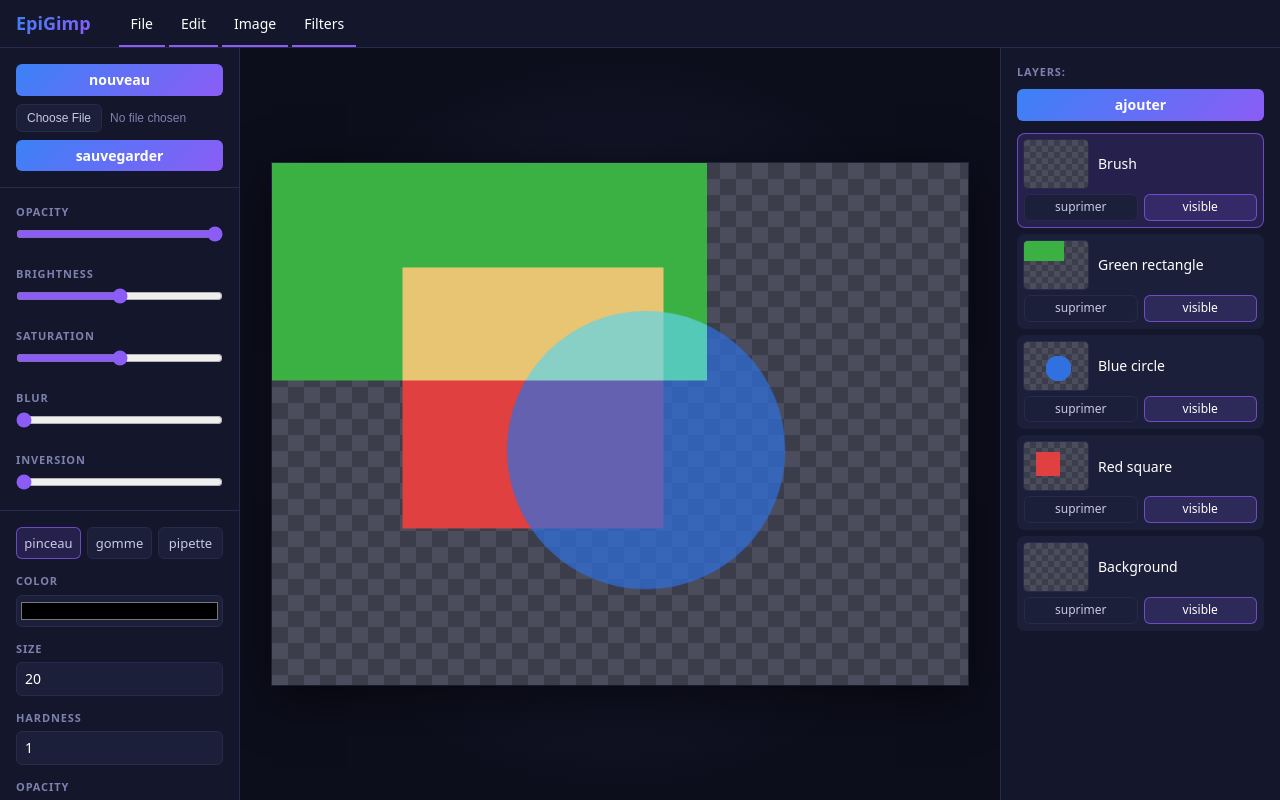
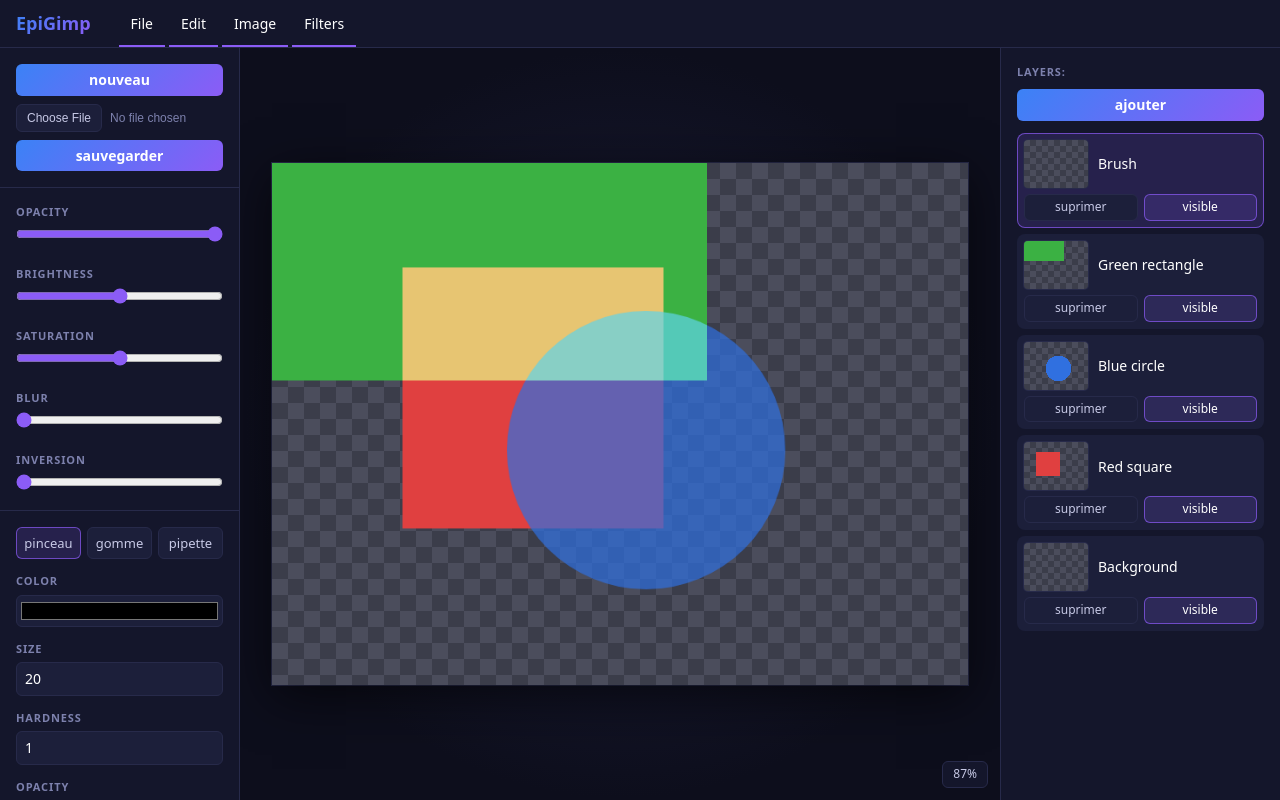
Before and after one commit to JurassicX/EpiGimp, a React (Vite) app: page / in a window 1280 px wide. Built offline with nearby package versions, Linux system fonts and the light colour scheme.

Commit message:
[+] applying relative size on the canva

```diff
--- a/src/ui/App.css
+++ b/src/ui/App.css
@@ -78,16 +78,13 @@
   grid-area: canvas;
   min-width: 0;
   min-height: 0;
-  overflow: auto;
-  display: grid;
-  place-items: safe center;
-  padding: 32px;
+  position: relative;
+  overflow: hidden;
   background: radial-gradient(circle at center, #1b1d3a 0%, var(--bg) 70%);
 }
 
 .canvas-area canvas {
-  max-width: 100%;
-  max-height: 100%;
+  position: absolute;
   box-shadow:
     0 12px 48px rgba(0, 0, 0, 0.6),
     0 0 0 1px var(--border);
--- a/src/ui/panels/CanvasArea.css
+++ b/src/ui/panels/CanvasArea.css
@@ -9,3 +9,13 @@
   );
   background-size: calc(var(--check-size) * 2) calc(var(--check-size) * 2);
 }
+
+.zoom-label {
+  position: absolute;
+  right: 12px;
+  bottom: 12px;
+  padding: 4px 10px;
+  font-size: 12px;
+  font-variant-numeric: tabular-nums;
+  background: var(--panel);
+}
--- a/src/ui/panels/CanvasArea.tsx
+++ b/src/ui/panels/CanvasArea.tsx
@@ -1,4 +1,4 @@
-import { useEffect, useRef } from "react";
+import { useEffect, useRef, useState } from "react";
 import { renderDocument } from "../core/renderer";
 import { getMousePos, type MousePos } from "../mouse/mouseEvent";
 import "./CanvasArea.css";
@@ -10,6 +10,9 @@ import {
 import { hexColor } from "../core/hexColor";
 import type { EpiDocument } from "../core/document";
 
+const MIN_ZOOM = 0.05;
+const MAX_ZOOM = 32;
+
 interface CanvasAreaProps {
   doc: EpiDocument;
   brush: BrushSettings;
@@ -19,6 +22,98 @@ interface CanvasAreaProps {
 export function CanvasArea({ doc, brush, onBrushChange }: CanvasAreaProps) {
   const canvasRef = useRef<HTMLCanvasElement>(null);
   const stroke = useRef<MousePos[] | null>(null);
+  const areaRef = useRef<HTMLElement>(null);
+  const spaceHeld = useRef(false);
+  const pan = useRef<{ x: number; y: number } | null>(null);
+  const [view, setView] = useState({ zoom: 1, x: 0, y: 0 });
+
+  function fitToView() {
+    const area = areaRef.current;
+    if (!area) return;
+
+    const zoom = Math.min(
+      1,
+      (area.clientWidth - 64) / doc.width,
+      (area.clientHeight - 64) / doc.height,
+    );
+    setView({
+      zoom,
+      x: (area.clientWidth - doc.width * zoom) / 2,
+      y: (area.clientHeight - doc.height * zoom) / 2,
+    });
+  }
+
+  useEffect(fitToView, [doc.width, doc.height]);
+
+  useEffect(() => {
+    const area = areaRef.current;
+    if (!area) return;
+
+    const handleWheel = (ev: WheelEvent) => {
+      if (!ev.ctrlKey) return;
+      ev.preventDefault();
+
+      const rect = area.getBoundingClientRect();
+      const cursorX = ev.clientX - rect.left;
+      const cursorY = ev.clientY - rect.top;
+
+      setView((previous) => {
+        const zoom = Math.min(
+          MAX_ZOOM,
+          Math.max(MIN_ZOOM, previous.zoom * (ev.deltaY < 0 ? 1.1 : 1 / 1.1)),
+        );
+        const ratio = zoom / previous.zoom;
+        return {
+          zoom,
+          x: cursorX - (cursorX - previous.x) * ratio,
+          y: cursorY - (cursorY - previous.y) * ratio,
+        };
+      });
+    };
+
+    area.addEventListener("wheel", handleWheel, { passive: false });
+    return () => area.removeEventListener("wheel", handleWheel);
+  }, []);
+
+  useEffect(() => {
+    function handleKey(ev: KeyboardEvent) {
+      if (ev.code !== "Space") return;
+      if (ev.target instanceof HTMLInputElement) return;
+      ev.preventDefault();
+      spaceHeld.current = ev.type === "keydown";
+    }
+
+    window.addEventListener("keydown", handleKey);
+    window.addEventListener("keyup", handleKey);
+    return () => {
+      window.removeEventListener("keydown", handleKey);
+      window.removeEventListener("keyup", handleKey);
+    };
+  }, []);
+
+  function isPanStart(ev: React.PointerEvent) {
+    return ev.button === 1 || spaceHeld.current;
+  }
+
+  function handleAreaPointerDown(ev: React.PointerEvent<HTMLElement>) {
+    if (!isPanStart(ev)) return;
+    ev.preventDefault();
+    ev.currentTarget.setPointerCapture(ev.pointerId);
+    pan.current = { x: ev.clientX - view.x, y: ev.clientY - view.y };
+  }
+
+  function handleAreaPointerMove(ev: React.PointerEvent<HTMLElement>) {
+    if (!pan.current) return;
+    setView({
+      ...view,
+      x: ev.clientX - pan.current.x,
+      y: ev.clientY - pan.current.y,
+    });
+  }
+
+  function handleAreaPointerUp() {
+    pan.current = null;
+  }
 
   useEffect(() => {
     const canvas = canvasRef.current;
@@ -57,7 +152,7 @@ export function CanvasArea({ doc, brush, onBrushChange }: CanvasAreaProps) {
   }
 
   function handlePointerDown(ev: React.PointerEvent<HTMLCanvasElement>) {
-    if (stroke.current) return;
+    if (stroke.current || isPanStart(ev)) return;
 
     const pos = getMousePos(ev.currentTarget, ev);
 
@@ -83,17 +178,33 @@ export function CanvasArea({ doc, brush, onBrushChange }: CanvasAreaProps) {
   }
 
   return (
-    <main className="canvas-area">
+    <main
+      ref={areaRef}
+      className="canvas-area"
+      onPointerDown={handleAreaPointerDown}
+      onPointerMove={handleAreaPointerMove}
+      onPointerUp={handleAreaPointerUp}
+    >
       <canvas
         ref={canvasRef}
         className="checkerboard"
         width={800}
         height={600}
+        style={{
+          left: view.x,
+          top: view.y,
+          width: doc.width * view.zoom,
+          height: doc.height * view.zoom,
+          imageRendering: view.zoom >= 2 ? "pixelated" : "auto",
+        }}
         onPointerDown={handlePointerDown}
         onPointerMove={handlePointerMove}
         onPointerUp={handlePointerUp}
         onPointerLeave={handlePointerUp}
       />
+      <button className="zoom-label" title="fit to window" onClick={fitToView}>
+        {Math.round(view.zoom * 100)}%
+      </button>
     </main>
   );
 }
```
